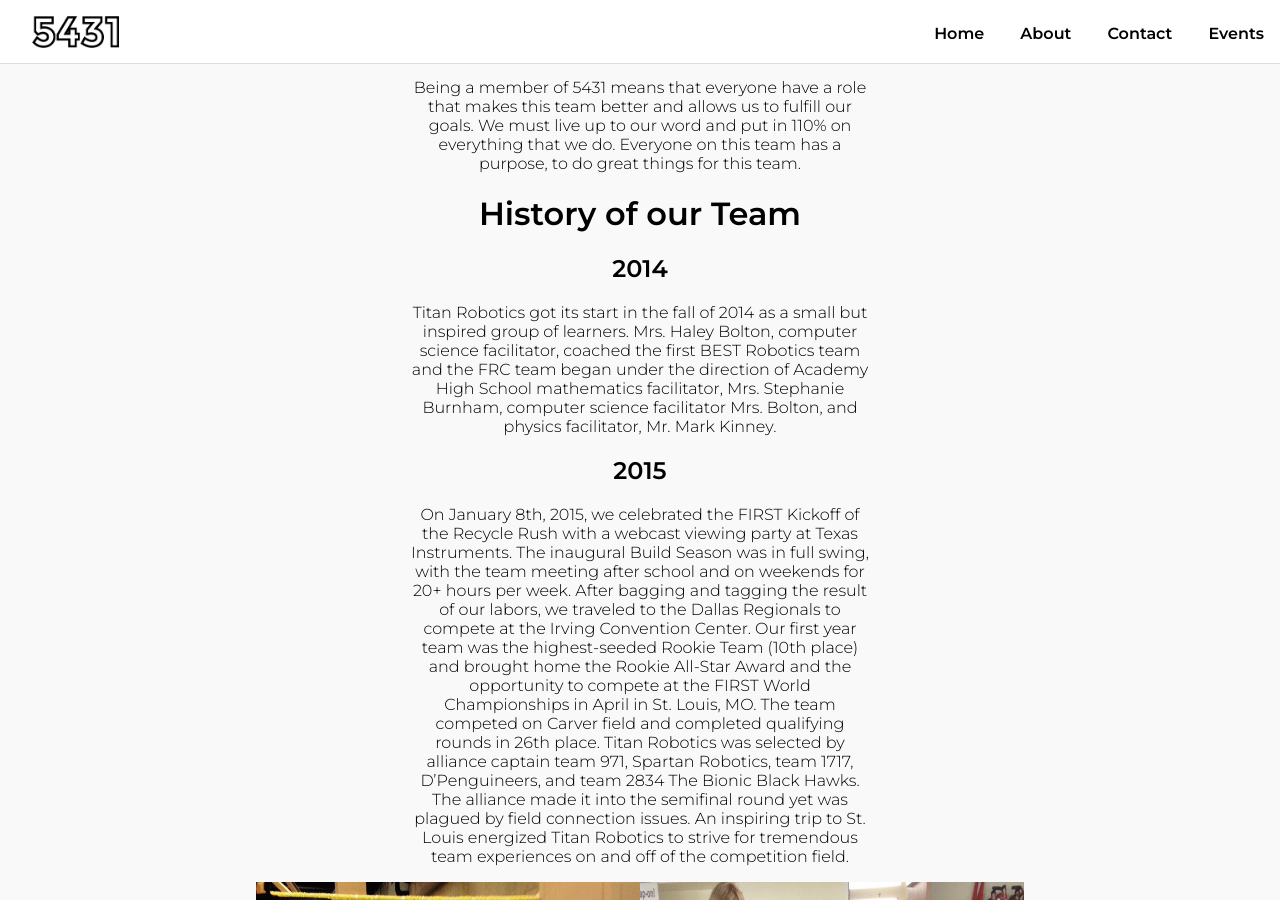
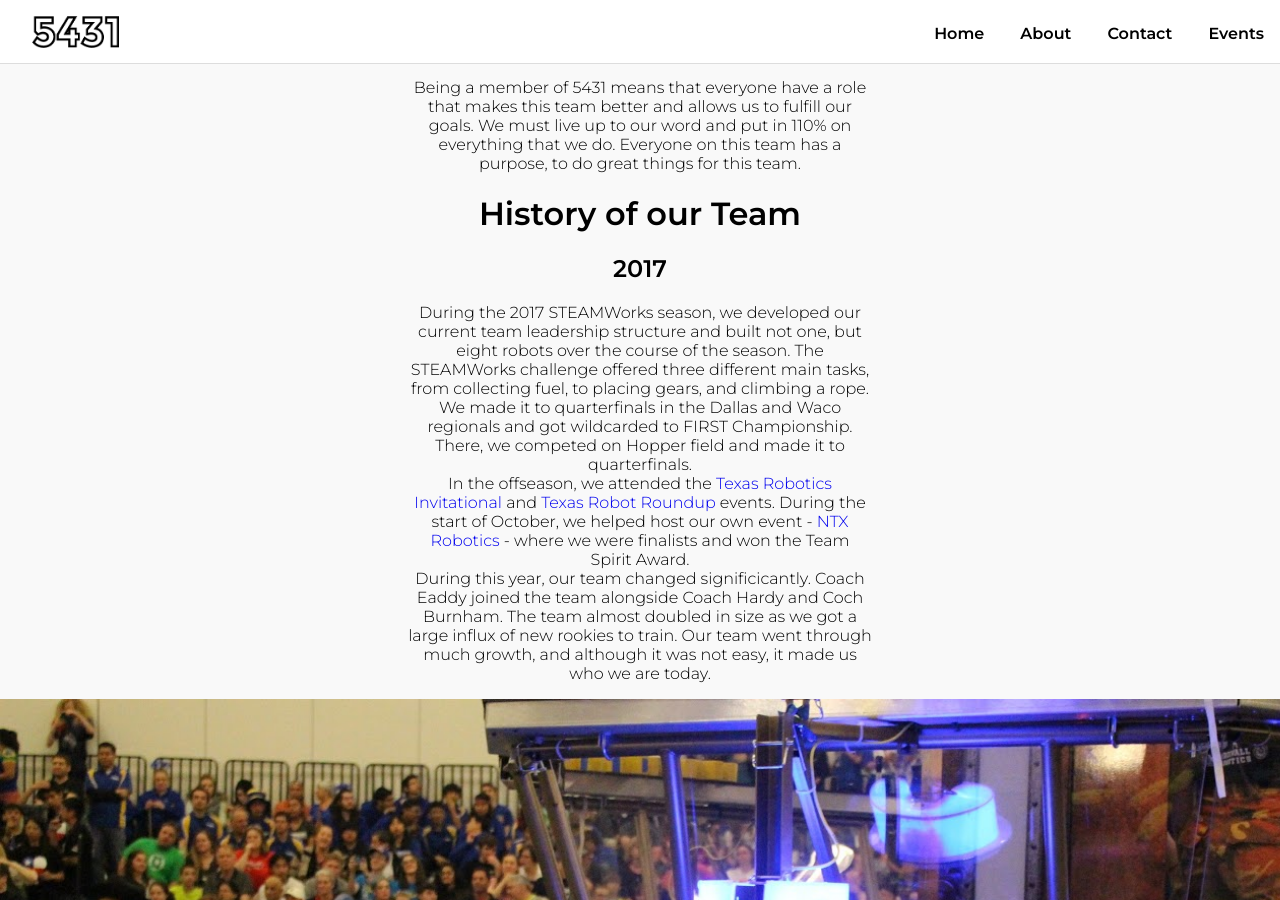
Before and after one commit to frc5431/frc5431.github.io, a Jekyll site: the page built from about.html, in a window 1280 px wide and 900 px high, scrolled down 1234 px. Built offline with Jekyll 4.4.1, drawn with Linux system fonts in a browser that asks for light colours; some of the changed text lies outside the part shown.

Commit message:
fixed some bugs and made it look better

```diff
--- a/about.html
+++ b/about.html
@@ -94,36 +94,24 @@
 
 			<h1 class="center-vertically-self-flex">History of our Team</h1>
 
-			<!-- 2015 -->
+			<!-- 2017 -->
 
 			<div class="page-section" >
-				<h2 class="center-vertically-self-flex">2014</h2>
+				<h2 class="center-vertically-self-flex">2017</h2>
 				<p>
-				Titan Robotics got its start in the fall of 2014 as a small but inspired group of learners.
-				Mrs. Haley Bolton, computer science facilitator, coached the first BEST Robotics team and the
-				FRC team began under the direction of Academy High School mathematics facilitator,
-				Mrs. Stephanie Burnham, computer science facilitator Mrs. Bolton, and physics facilitator, Mr. Mark Kinney.
+					During the 2017 STEAMWorks season, we developed our current team leadership structure and built not one, but eight robots over the course of the season.
+					The STEAMWorks challenge offered three different main tasks, from collecting fuel, to placing gears, and climbing a rope.
+					We made it to quarterfinals in the Dallas and Waco regionals and got wildcarded to FIRST Championship. There, we competed on Hopper field and made it to quarterfinals.
+					<br>
+					In the offseason, we attended the <a href="http://spectrum3847.org/tri/">Texas Robotics Invitational</a> and <a href="http://firstintexas.org/uil/state-championship/">Texas Robot Roundup</a>
+					events. During the start of October, we helped host our own event - <a href="https://www.ntxrobotics.com/">NTX Robotics</a> - where we were finalists and won the Team Spirit Award.
+					<br>
+					During this year, our team changed significicantly. Coach Eaddy joined the team alongside Coach Hardy and Coch Burnham. The team almost doubled in size as we got
+					a large influx of new rookies to train. Our team went through much growth, and although it was not easy, it made us who we are today.
 				</p>
 			</div>
 
-			<div class="page-section" >
-				<h2 class="center-vertically-self-flex">2015</h2>
-				<p>
-				On January 8th, 2015, we celebrated the FIRST Kickoff of the Recycle Rush with a webcast viewing party at Texas Instruments.
-				The inaugural Build Season was in full swing, with the team meeting after school and on weekends for 20+ hours per week.
-				After bagging and tagging the result of our labors, we traveled to the Dallas Regionals to compete at the Irving Convention Center.
-				Our first year team was the highest-seeded Rookie Team (10th place)  and brought home the Rookie All-Star Award and the opportunity
-				to compete at the FIRST World Championships in April in St. Louis, MO.
-				The team competed on Carver field and completed qualifying rounds in 26th place.
-				Titan Robotics was selected by alliance captain team 971, Spartan Robotics, team 1717, D’Penguineers, and team 2834 The Bionic Black Hawks.
-				The alliance made it into the semifinal round yet was plagued by field connection issues.
-				An inspiring trip to St. Louis energized Titan Robotics to strive for tremendous team experiences on and off of the competition field.
-				</p>
-			</div>
-
-			<img class="left-side-image"src="/img/about/2015/NewBotOnTheBlock.jpg"alt="2015 New Bot On The Block"><img class="right-side-image"src="/img/about/2015/Working.jpg"alt="Working on New Bot On The Block">
-
-			<div style="height: 3em;"></div>
+			<img class="full-width-image"src="/img/about/2017/Thrice.jpg"alt="2017 Thrice"><img class="full-width-image"src="/img/about/2017/Team-Hopper.jpg"alt="2017 Team at Hopper Field">
 
 			<!-- 2016 -->
 
@@ -149,26 +137,41 @@
 				</p>
 			</div>
 
-			<img class="left-side-image"src="/img/about/2016/Chronos.jpg"alt="2016 Chronos"><img class="right-side-image"src="/img/about/2016/Team-2016.jpg"alt="2016 Team">
+			<img class="full-width-image"src="/img/about/2016/Chronos.jpg"alt="2016 Chronos">
+			<img class="full-width-image"src="/img/about/2016/Team-2016.jpg"alt="2016 Team">
 
-			<!-- 2017 -->
+			<!-- 2015 -->
 
 			<div class="page-section" >
-				<h2 class="center-vertically-self-flex">2017</h2>
+				<h2 class="center-vertically-self-flex">2015</h2>
 				<p>
-					During the 2017 STEAMWorks season, we developed our current team leadership structure and built not one, but eight robots over the course of the season.
-					The STEAMWorks challenge offered three different main tasks, from collecting fuel, to placing gears, and climbing a rope.
-					We made it to quarterfinals in the Dallas and Waco regionals and got wildcarded to FIRST Championship. There, we competed on Hopper field and made it to quarterfinals.
-					<br>
-					In the offseason, we attended the <a href="http://spectrum3847.org/tri/">Texas Robotics Invitational</a> and <a href="http://firstintexas.org/uil/state-championship/">Texas Robot Roundup</a>
-					events. During the start of October, we helped host our own event - <a href="https://www.ntxrobotics.com/">NTX Robotics</a> - where we were finalists and won the Team Spirit Award.
-					<br>
-					During this year, our team changed significicantly. Coach Eaddy joined the team alongside Coach Hardy and Coch Burnham. The team almost doubled in size as we got
-					a large influx of new rookies to train. Our team went through much growth, and although it was not easy, it made us who we are today.
+				On January 8th, 2015, we celebrated the FIRST Kickoff of the Recycle Rush with a webcast viewing party at Texas Instruments.
+				The inaugural Build Season was in full swing, with the team meeting after school and on weekends for 20+ hours per week.
+				After bagging and tagging the result of our labors, we traveled to the Dallas Regionals to compete at the Irving Convention Center.
+				Our first year team was the highest-seeded Rookie Team (10th place)  and brought home the Rookie All-Star Award and the opportunity
+				to compete at the FIRST World Championships in April in St. Louis, MO.
+				The team competed on Carver field and completed qualifying rounds in 26th place.
+				Titan Robotics was selected by alliance captain team 971, Spartan Robotics, team 1717, D’Penguineers, and team 2834 The Bionic Black Hawks.
+				The alliance made it into the semifinal round yet was plagued by field connection issues.
+				An inspiring trip to St. Louis energized Titan Robotics to strive for tremendous team experiences on and off of the competition field.
 				</p>
 			</div>
 
-			<img class="left-side-image"src="/img/about/2017/Thrice.jpg"alt="2017 Thrice"><img class="right-side-image"src="/img/about/2017/Team-Hopper.jpg"alt="2017 Team at Hopper Field">
+			<img class="left-side-image"src="/img/about/2015/NewBotOnTheBlock.jpg"alt="2015 New Bot On The Block"><img class="right-side-image"src="/img/about/2015/Working.jpg"alt="Working on New Bot On The Block">
+
+			<div style="height: 3em;"></div>
+
+			<!-- 2014 -->
+
+			<div class="page-section" >
+				<h2 class="center-vertically-self-flex">2014</h2>
+				<p>
+				Titan Robotics got its start in the fall of 2014 as a small but inspired group of learners.
+				Mrs. Haley Bolton, computer science facilitator, coached the first BEST Robotics team and the
+				FRC team began under the direction of Academy High School mathematics facilitator,
+				Mrs. Stephanie Burnham, computer science facilitator Mrs. Bolton, and physics facilitator, Mr. Mark Kinney.
+				</p>
+			</div>
 		</div>
 
 		{% include footer.html %}
--- a/index.html
+++ b/index.html
@@ -62,6 +62,8 @@
             During TRR, we made it to semifinals and were awarded with Team Spirit Award.
             In cooperation with Chain Reaction, we hosted our own off-season event, <a href="https://ntxrobotics.com"target="_blank">The North Texas Tournament of Robotics.</a>
             </div>
+
+            <img class="full-width-image"src="/img/home/Team.jpg"alt="2017 Team">
         </div>
 
         {% include footer.html %}
--- a/main.scss
+++ b/main.scss
@@ -81,7 +81,7 @@ body.no-cover-image .nav-bar{
 	padding: 1.25em 1em;
 	font-weight: 600;
 	text-decoration: none;
-	color: white;
+	color: inherit;
 	transition: .2s;
 }
 
@@ -129,9 +129,9 @@ footer img {
 
 .home-banner {
 		width: 100%;
-		height: 95vh;
-		background:  url(/img/home/Team.jpg);
-		background-size: cover;
+		height: 70vh;
+		background:  url(/img/universal/LogoWhite.svg);
+		background-size: auto 60%;
 		background-repeat: no-repeat;
 		background-position: center;
 		z-index: -1000;
```
Also changed, not shown: 2 other files.
